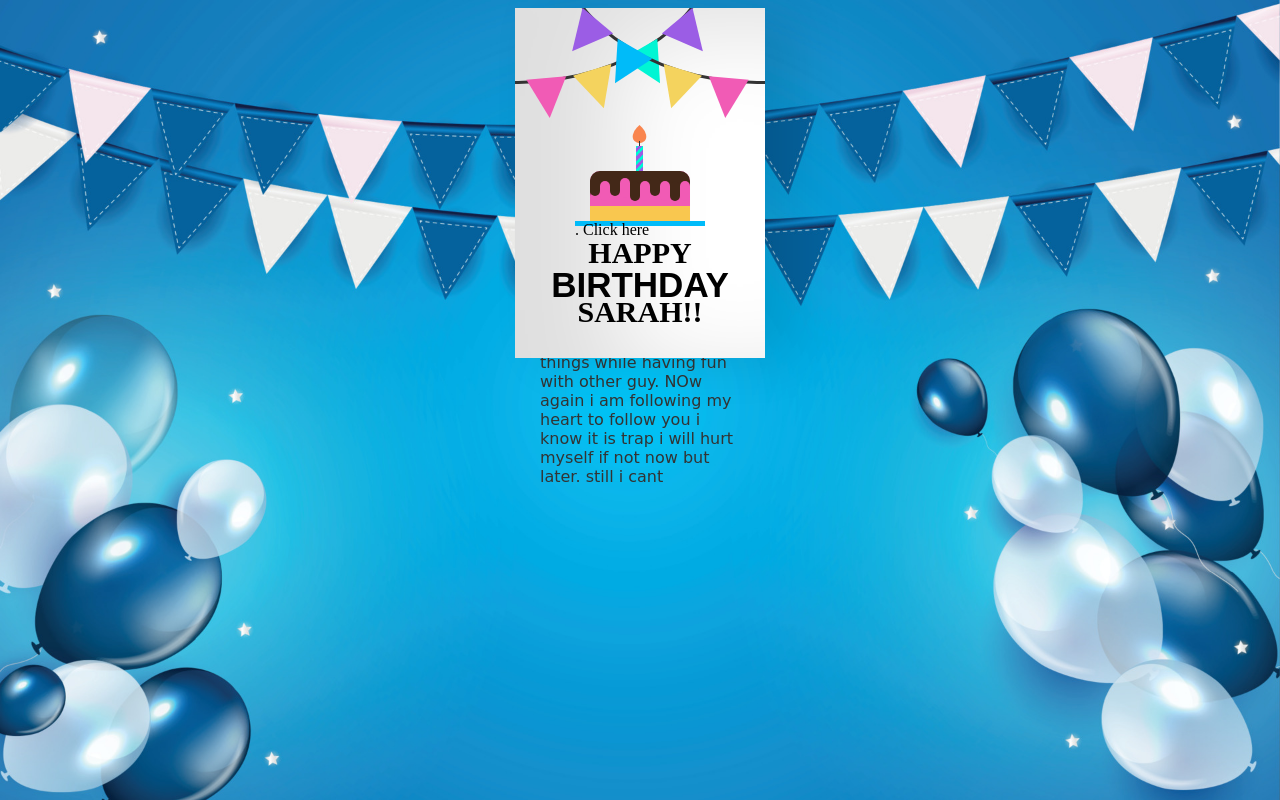
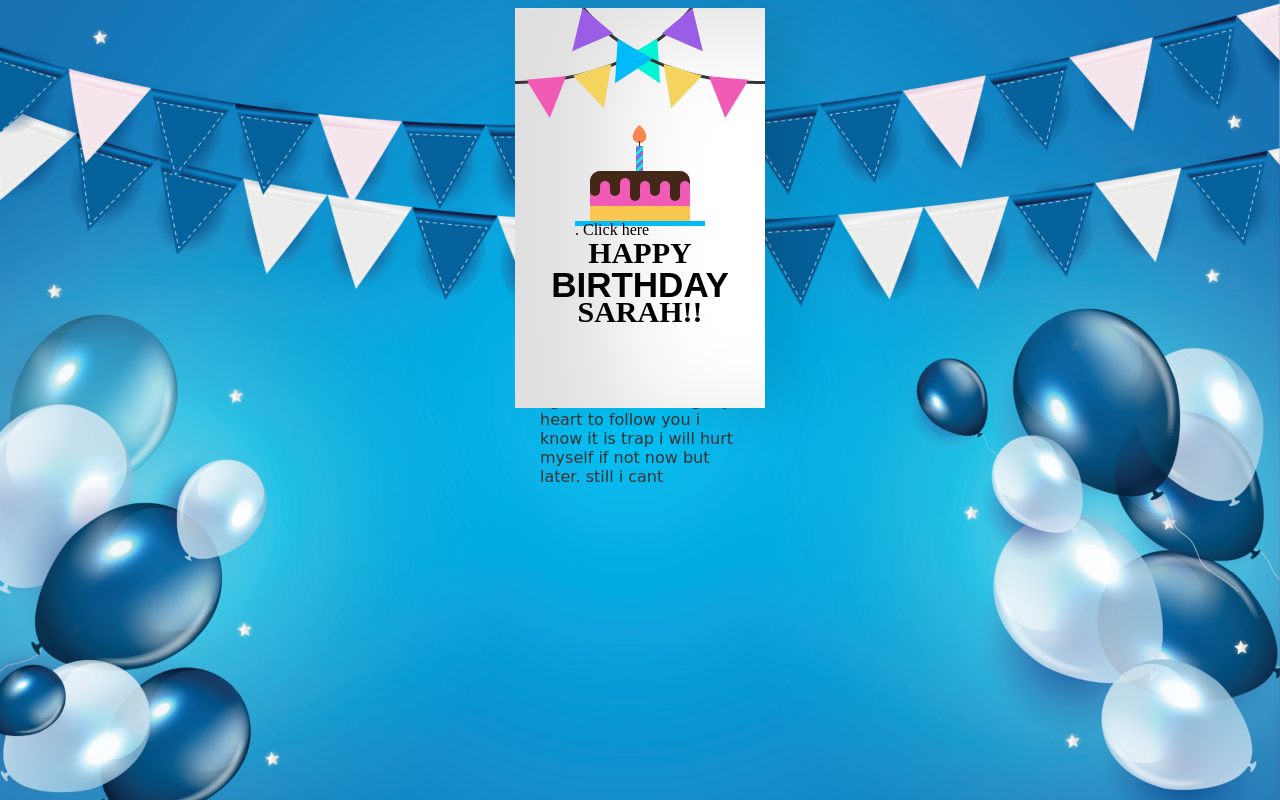
Before and after one commit to Lostsky12/bday, a plain HTML site: page index.html in a window 1280 px wide. Drawn offline with Linux system fonts and the light colour scheme.

Commit message:
Update style.css

```diff
--- a/style.css
+++ b/style.css
@@ -76,7 +76,7 @@ img {
     position: relative;
     background-color: #fff;
     width: 250px;
-    height: 350px;
+    height: 400px;
     overflow: hidden;
     transform-origin: left;
     box-shadow: inset 100px 20px 100px rgba(0, 0, 0, .13), 30px 0 50px rgba(0, 0, 0, 0.1);
@@ -248,7 +248,7 @@ img {
     position: absolute;
     background-color: #fff;
     width: 250px;
-    height: 350px;
+    height: 400px;
     z-index: -1;
     left: 0;
     top: 0;
```
